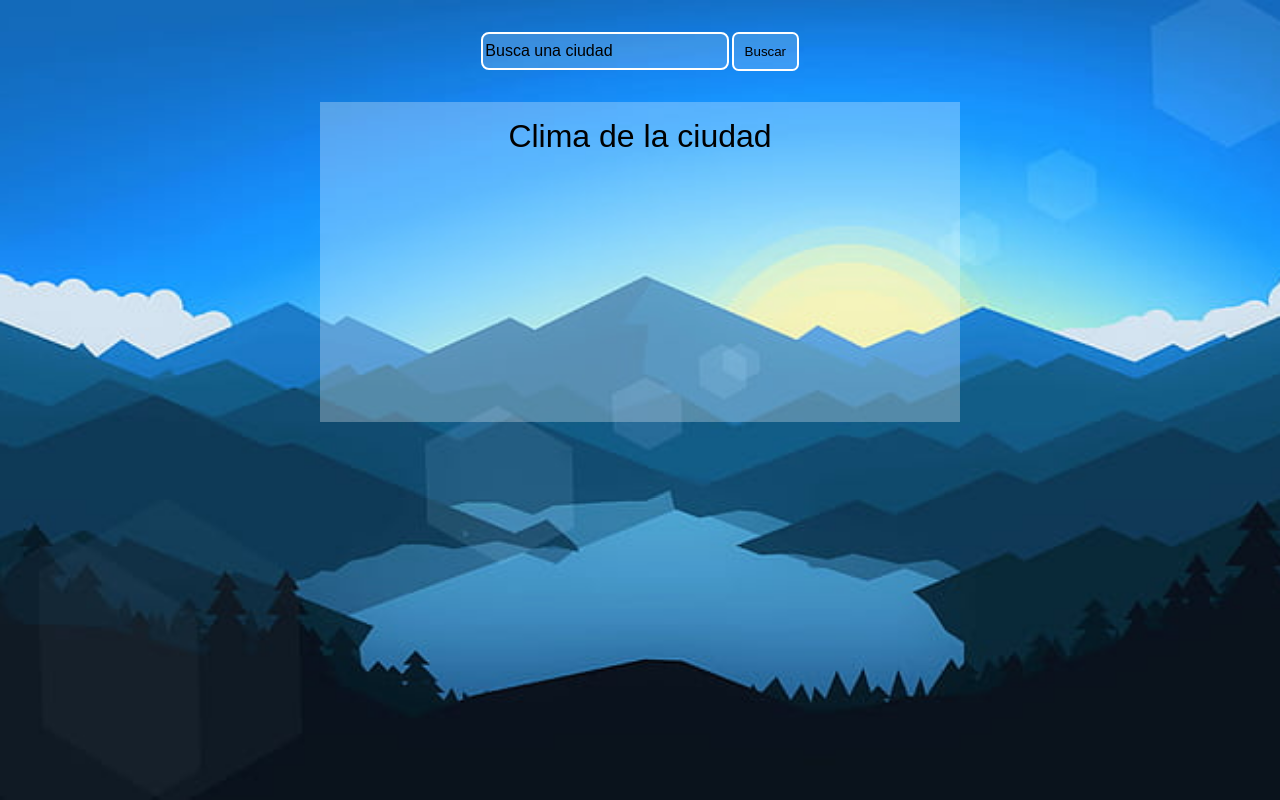
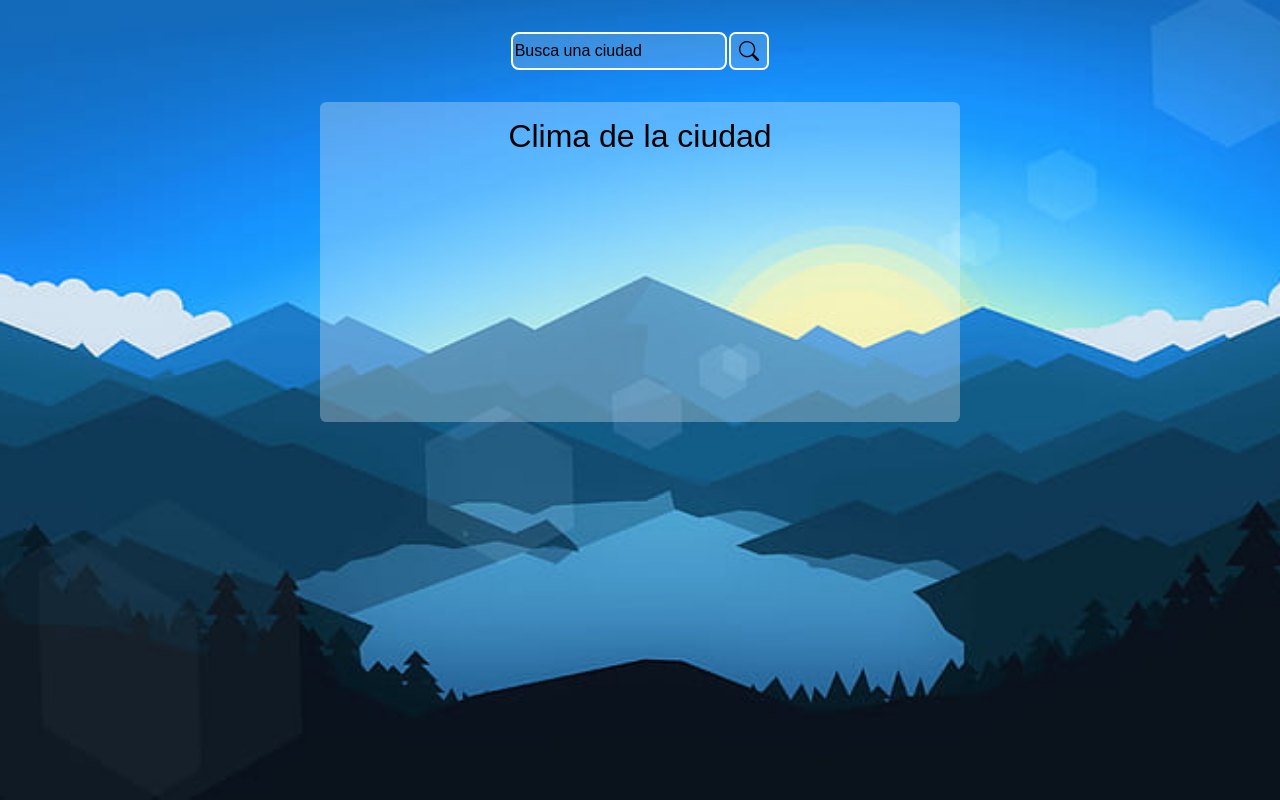
Before and after one commit to jesuanp/water-app, a React (Create React App) app: page / in a window 1280 px wide. Built offline with nearby package versions, Linux system fonts and the light colour scheme.

Commit message:
agregando los estilos resposive

```diff
--- a/src/card/Card.jsx
+++ b/src/card/Card.jsx
@@ -19,9 +19,11 @@ const Card = () => {
             <br />
 
             <div className={s.card}>
+
                 <div className={s.titulo}>
                     <span>Clima de la ciudad</span>
                 </div>
+
                 {clima &&  <div className={s.info}>
                     <div className={s.divInfo}>
                         <span className={s.nameCity}>{clima && clima.name}</span>
@@ -30,7 +32,7 @@ const Card = () => {
                             <span >{clima && redondeo(clima.main.temp)}°</span>
                             <img className={s.img} src={`https://openweathermap.org/img/w/${clima.weather[0].icon}.png`} alt="imagen del clima actual" />
                         </div>
-                        <span>sensación de: {clima && redondeo(clima.main.feels_like)}</span>
+                        <span>sensación de {`${clima && redondeo(clima.main.feels_like)}°`}</span>
                     </div>
                     <br />
                     <div className={s.maxMinHum}>
--- a/src/card/Card.module.css
+++ b/src/card/Card.module.css
@@ -8,6 +8,7 @@
     width: 40em;
     height: 20em;
     background-color: rgba(255, 255, 255, 0.281);
+    border-radius: 0.4em;
 }
 
 .titulo {
@@ -66,3 +67,17 @@
     justify-content: space-between;
     width: 15em;
 }
+
+@media (max-width: 660px) {
+
+    .info {
+        flex-direction: column;
+        justify-content: center;
+        align-items: center;
+    }
+
+    .card {
+        width: 20em;
+        height: 27em;
+    }
+}
--- a/src/cards/Cards.jsx
+++ b/src/cards/Cards.jsx
@@ -8,7 +8,7 @@ const Cards = () => {
     const climasCities = useSelector(state => state.climasCities)
 
     return (
-
+        <div className={s.containerFather}>
             <div className={s.container}>
                 {
                     climasCities && climasCities.map((e, i) =>
@@ -25,14 +25,15 @@ const Cards = () => {
                                 </div>
 
                                 <div className={s.minMax}>
+                                    <span>max {`${redondeo(e.main.temp_max)}°`}</span>
                                     <span>min {`${redondeo(e.main.temp_min)}°`}</span>
-                                <span>max {`${redondeo(e.main.temp_max)}°`}</span>
                                 </div>
                             </div>
                         </div>
                     )
                 }
             </div>
+        </div>
     );
 }
 
--- a/src/cards/Cards.module.css
+++ b/src/cards/Cards.module.css
@@ -1,18 +1,27 @@
+.containerFather {
+    display: flex;
+    justify-content: center;
+    width: 100%;
+}
+
 .container {
     display: flex;
-    flex-direction: row;
     gap: 1em;
     margin-top: 2em;
+    margin-bottom: 2em;
+    overflow: auto;
+    max-width: 60em;
 }
 
 .info {
-    width: 18em;
-    height: 10em;
+    min-width: 18em;
+    min-height: 10em;
     background-color: rgba(255, 255, 255, 0.281);
     display: flex;
     flex-direction: column;
     justify-content: center;
     align-items: center;
+    border-radius: 0.4em;
 }
 
 .nameCity {
@@ -53,3 +62,42 @@
     justify-content: center;
     gap: 2em;
 }
+
+/* vvvvvv scrol vvvvvv */
+/* Estilos para motores Webkit y blink (Chrome, Safari, Opera... )*/
+
+.container::-webkit-scrollbar {
+    -webkit-appearance: none;
+}
+
+.container::-webkit-scrollbar:vertical {
+    width:10px;
+}
+
+.container::-webkit-scrollbar-button:increment,.cardVentana::-webkit-scrollbar-button {
+    display: none;
+}
+
+.container::-webkit-scrollbar-thumb {
+    background-color: #797979;
+    border-radius: 5px;
+    border: 2px solid #f1f2f3;
+}
+
+.container::-webkit-scrollbar-track {
+    border-radius: 10px;
+}
+
+/* ^^^^^^ scrol ^^^^^^ */
+
+@media (max-width: 980px) {
+    .container {
+        width: 40em;
+    }
+}
+
+@media (max-width: 660px) {
+    .container {
+        width: 20em;
+    }
+}
--- a/src/inputSearch/InputSearch.jsx
+++ b/src/inputSearch/InputSearch.jsx
@@ -20,9 +20,10 @@ const InputSearch = () => {
 
         <div>
             <div className={s.container}>
-                <form onSubmit={handleSubmit}>
+                <form onSubmit={handleSubmit} className={s.form} >
                     <input className={s.input} type="text" placeholder="Busca una ciudad" ref={refText} />
-                    <button className={s.btn} type='submit'>Buscar</button>
+                    <button className={s.btn} type='submit'><svg xmlns="http://www.w3.org/2000/svg" width="20" height="20" fill="currentColor" className="bi bi-search" viewBox="0 0 16 16"><path d="M11.742 10.344a6.5 6.5 0 1 0-1.397 1.398h-.001c.03.04.062.078.098.115l3.85 3.85a1 1 0 0 0 1.415-1.414l-3.85-3.85a1.007 1.007 0 0 0-.115-.1zM12 6.5a5.5 5.5 0 1 1-11 0 5.5 5.5 0 0 1 11 0z"/></svg>
+                    </button>
                 </form>
             </div>
         </div>
--- a/src/inputSearch/InputSearch.module.css
+++ b/src/inputSearch/InputSearch.module.css
@@ -1,11 +1,17 @@
 .container {
     text-align: center;
+}
+
+.form {
+    display: flex;
+    justify-content: center;
+    align-items: center;
 }
 
 .input {
     margin: 2em 0em;
     outline: none;
-    width: 15em;
+    width: 13em;
     height: 2em;
     background-color: rgba(255, 255, 255, 0.164);
     border: 2px solid white;
@@ -17,13 +23,16 @@
 }
 
 .btn {
-    width: 5em;
-    height: 2.9em;
+    width: 3em;
+    height: 2.8em;
     border-radius: 0.5em;
     border: 2px solid white;
     background-color: rgba(255, 255, 255, 0.164);
     transition: all 0.2s;
     margin-left: 0.2em;
+    display: flex;
+    justify-content: center;
+    align-items: center;
 }
 .btn:hover {
     cursor: pointer;
```
Lines whose indentation alone changed are shown as unchanged.
